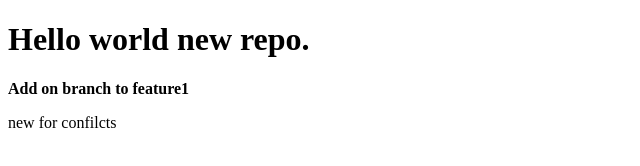
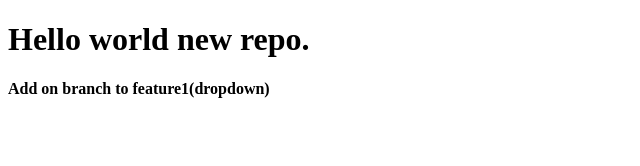
Before and after one commit to aryatyagi918/local-for-vocal, a plain HTML site: page index.html in a window 1280 px wide. Shown: the whole page, without its empty margins (0-640 px from the left). Drawn offline with Linux system fonts and the light colour scheme.

```diff
--- a/index.html
+++ b/index.html
@@ -8,9 +8,6 @@
 </head>
 <body>
     <h1>Hello world new repo.</h1>
-    <p><b>Add on branch to feature1</b></p>
-    <di>
-        <p>new for confilcts</p>
-    </di>
+    <p><b>Add on branch to feature1(dropdown)</b></p>
 </body>
 </html>
```
